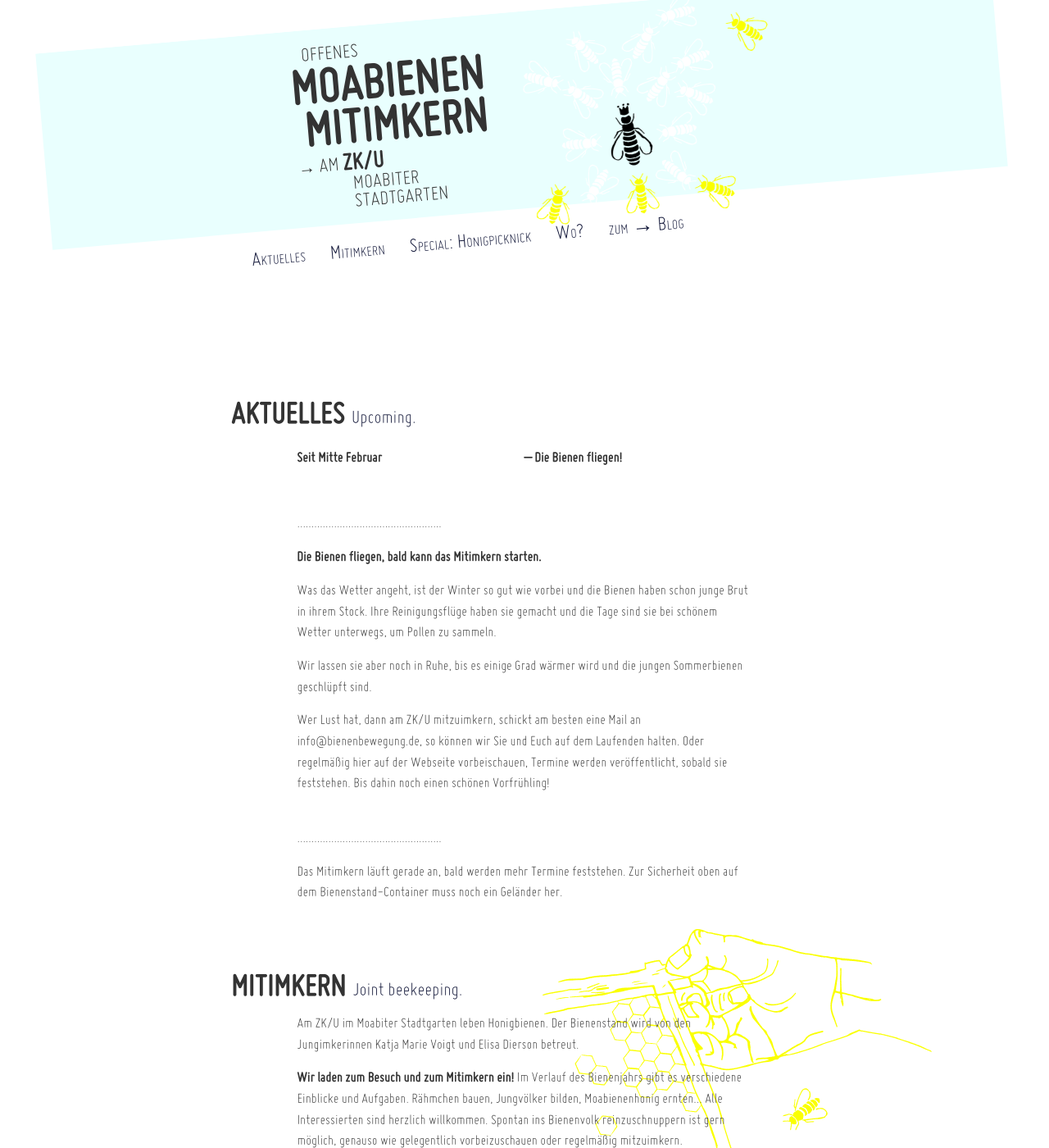
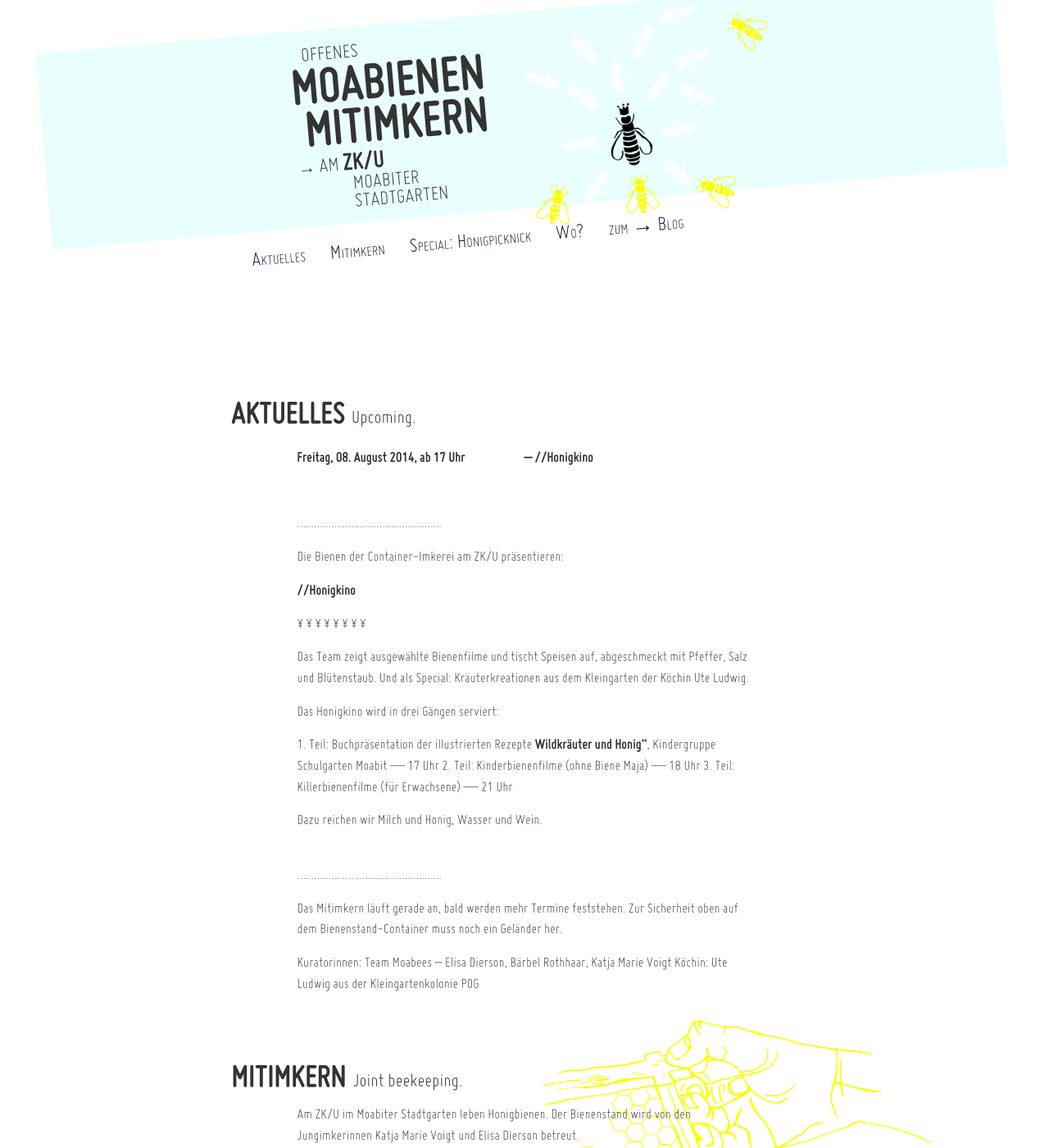
Before and after one commit to dieda/moabienen.berlin-bienenstadt.de, a Jekyll site: the page built from index.html, in a window 1280 px wide and 1400 px high. Shown: the whole window at 82% size. Built offline with Jekyll 4.4.1, drawn with Linux system fonts in a browser that asks for light colours.

Commit message:
Updated index.html / Aktuelles
Added event: Honigkino

```diff
--- a/index.html
+++ b/index.html
@@ -32,10 +32,10 @@ nav:
 <dl class="dl-horizontal">
 
   <dt>
-    Seit Mitte Februar
+    Freitag, 08. August 2014, ab 17 Uhr
   </dt>
   <dd>
-    Die Bienen fliegen!
+    //Honigkino
   </dd>
 
 </dl>
@@ -43,24 +43,41 @@ nav:
 <p>
   <br/>...................................................
 </p>
+
 <p>
-  <strong>Die Bienen fliegen, bald kann das Mitimkern starten.</strong>
+  Die Bienen der Container-Imkerei am ZK/U präsentieren:
 </p>
 
 <p>
-  Was das Wetter angeht, ist der Winter so gut wie vorbei und die Bienen haben schon junge Brut in ihrem Stock. Ihre Reinigungsflüge haben sie gemacht und die Tage sind sie bei schönem Wetter unterwegs, um Pollen zu sammeln.
+  <strong>//Honigkino</strong>
 </p>
 
 <p>
-  Wir lassen sie aber noch in Ruhe, bis es einige Grad wärmer wird und die jungen Sommerbienen geschlüpft sind.
+     ¥
+ ¥            ¥
+
+¥       ¥  ¥
+   ¥
+¥
 </p>
 
 <p>
-  Wer Lust hat, dann am ZK/U mitzuimkern, schickt am besten eine Mail an info@bienenbewegung.de, so können wir Sie und Euch auf dem Laufenden halten. Oder regelmäßig hier auf der Webseite vorbeischauen, Termine werden veröffentlicht, sobald sie feststehen. Bis dahin noch einen schönen Vorfrühling!
+  Das Team zeigt ausgewählte Bienenfilme und tischt Speisen auf, abgeschmeckt mit Pfeffer, Salz und Blütenstaub. Und als Special: Kräuterkreationen aus dem Kleingarten der Köchin Ute Ludwig.
 </p>
 
+<p>
+ Das Honigkino wird in drei Gängen serviert:
+</p>
 
 <p>
+  1. Teil: Buchpräsentation der illustrierten Rezepte <strong>Wildkräuter und Honig“</strong>, Kindergruppe Schulgarten Moabit — 17 Uhr
+  2. Teil: Kinderbienenfilme (ohne Biene Maja) — 18 Uhr
+  3. Teil: Killerbienenfilme (für Erwachsene) — 21 Uhr
+</p>
+
+<p>
+  Dazu reichen wir Milch und Honig, Wasser und Wein.
+</p>
   <br/>...................................................
 </p>
 
@@ -68,6 +85,10 @@ nav:
   Das Mitimkern läuft gerade an, bald werden mehr Termine feststehen. Zur Sicherheit oben auf dem Bienenstand-Container muss noch ein Geländer her.
 </p>
 
+<p>
+  Kuratorinnen: Team Moabees – Elisa Dierson, Bärbel Rothhaar, Katja Marie Voigt
+  Köchin: Ute Ludwig aus der Kleingartenkolonie POG
+</p>
 
 <h2 id="mitimkern" class="hand-container">
   Mitimkern
```
